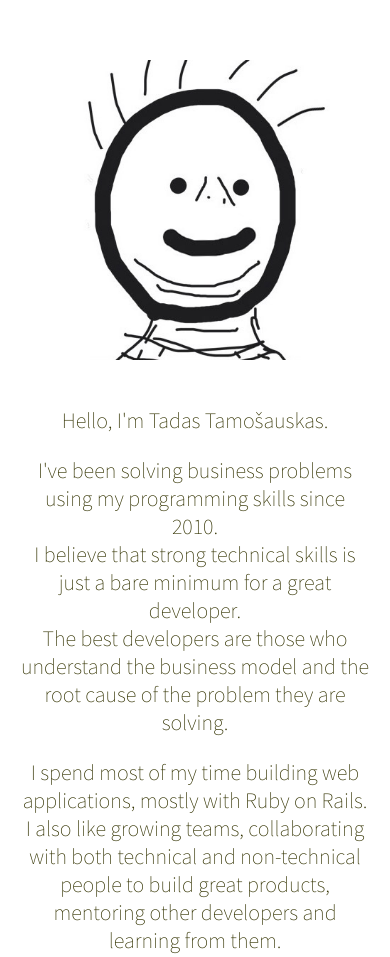
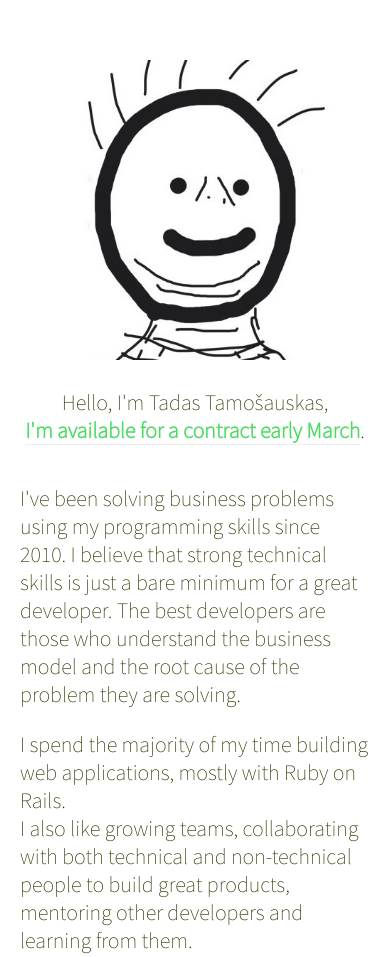
Before and after one commit to tadast/tadast.github.io, a plain HTML site: page index.html in a window 390 px wide. Shown: the top 957 px of the page. Drawn offline with Linux system fonts and the light colour scheme.

Commit message:
Update employment status

```diff
--- a/assets/styles.css
+++ b/assets/styles.css
@@ -1,8 +1,6 @@
 body {
   background: #fff;
-  text-align: center;
   color: #330;
-  padding: 60px 20px;
   font-family: 'Source Sans Pro', sans-serif;
   font-size: 22px;
   text-shadow: 1px 1px 1px #fff;
@@ -11,11 +9,23 @@ body {
 
 .container {
   max-width: 960px;
+  padding: 20px;
   margin: 0 auto;
 }
 
 .content {
-  margin: 40px 0;
+  margin: 40px 0 0 380px;
+}
+
+.employment-status{
+  font-weight: 700;
+}
+
+header{
+  margin-top: 40px;
+  float: left;
+  width: 310px;
+  text-align: center;
 }
 
 a, a:visited {
@@ -41,3 +51,13 @@ h1 {
 .portrait {
   width: 300px;
 }
+
+@media (max-width: 768px) {
+  header{
+    width: 100%;
+    float: none;
+  }
+  .content{
+    margin-left: 0px;
+  }
+}
--- a/index.html
+++ b/index.html
@@ -15,23 +15,23 @@
     <div class="container">
       <header>
         <img src="assets/portrait.png" alt="" class="portrait">
+        <p>
+          Hello, I'm Tadas Tamošauskas,
+        </br>
+          <a class="employment-status" href="mailto:tadas@pdfcv.com?subject=Contract work">I'm available for a contract early March</a>.
+        </p>
       </header>
 
       <section class="content">
         <p>
-          Hello, I'm Tadas Tamošauskas.
-        </p>
-        <p>
           I've been solving business problems using my programming skills since 2010.
-          <br/>
           I believe that strong technical skills is just
           a bare minimum for a great developer.
-          <br/>
           The best developers are those who understand the business model and
           the root cause of the problem they are solving.
         </p>
         <p>
-          I spend most of my time building web applications, mostly with Ruby on Rails.
+          I spend the majority of my time building web applications, mostly with Ruby on Rails.
           <br/>
           I also like growing teams, collaborating with both technical and non-technical people to build great products, mentoring other developers and learning from them.
         </p>
```
